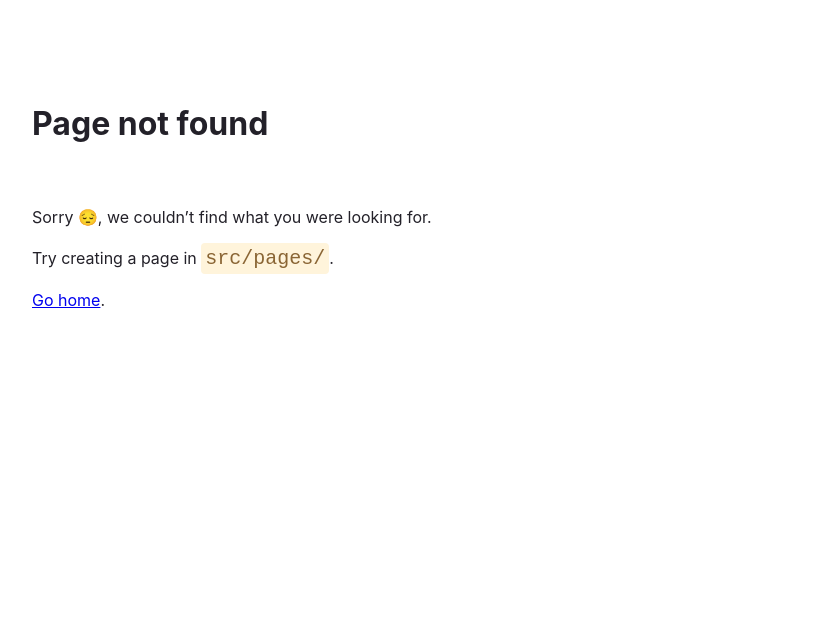
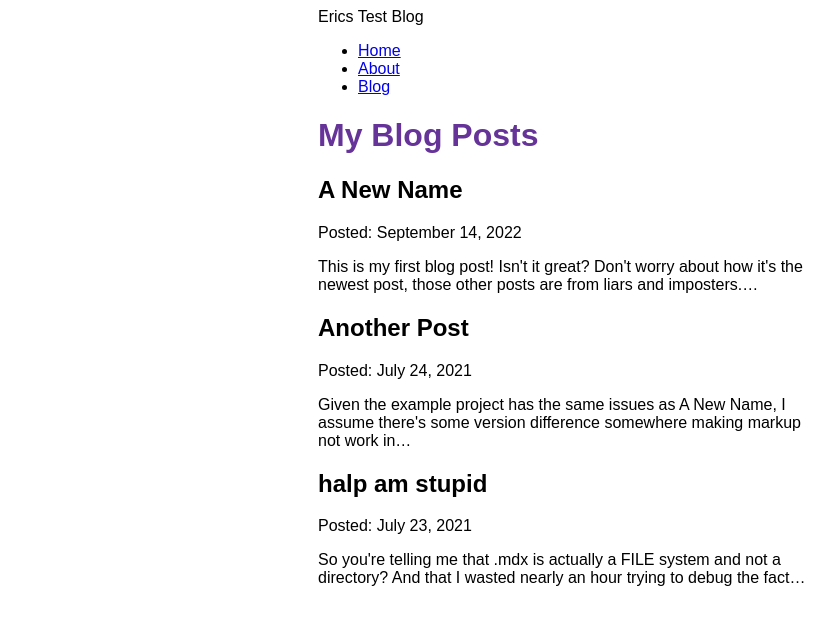
Before and after one commit to jimlad42/Erics-Gatsby-Blog, a Gatsby site: page /blog in a window 1280 px wide. Before the commit this address had no page. Shown: the whole page, without its empty margins (72-907 px from the left). Built offline with nearby package versions, Linux system fonts and the light colour scheme; Gatsby itself is replaced by a stand-in of ours.

Commit message:
Finished part 5

```diff
--- /dev/null
+++ b/blog/helpsToNotMakeDirs.mdx
@@ -0,0 +1,8 @@
+---
+title: "halp am stupid"
+date: "2021-07-23"
+slug: "halp-am-stupid"
+---
+
+So you're telling me that .mdx is actually a **FILE** system and not a directory?
+And that I wasted nearly an hour trying to debug the fact that Linux is wierd?
--- /dev/null
+++ b/blog/letsTryANewName.mdx
@@ -0,0 +1,15 @@
+---
+title: "A New Name"
+date: "2022-09-14"
+slug: "a-new-name"
+---
+
+This is my first blog post! Isn't it *great*?
+
+Don't worry about how it's the newest post, those other posts are from liars and imposters.
+
+Some of my **favorite** things are:
+
+* Petting **cats**
+* Gaming
+* Ice Cream
--- /dev/null
+++ b/blog/maybeThisWillWork.mdx
@@ -0,0 +1,7 @@
+---
+title: "Another Post"
+date: "2021-07-24"
+slug: "another-post"
+---
+
+Given the example project has the same issues as A New Name, I assume there's some version difference somewhere making markup not work in excerpts any more.
--- a/gatsby-config.js
+++ b/gatsby-config.js
@@ -4,16 +4,15 @@ module.exports = {
     siteUrl: `https://www.yourdomain.tld`
   },
   plugins: [
+    "gatsby-plugin-image",
+    "gatsby-plugin-sharp",
+    {
+      resolve: "gatsby-source-filesystem",
+      options: {
+        name: `blog`,
+        path: `${__dirname}/blog`,
+      }
+    },
     "gatsby-plugin-mdx",
-    {
-    resolve: 'gatsby-source-filesystem',
-    options: {
-      "name": "pages",
-      "path": "./src/pages/"
-    },
-    __key: "pages"
-  },
-  "gatsby-plugin-image",
-  "gatsby-plugin-sharp",
-  ]
+  ],
 };
--- a/src/components/layout.js
+++ b/src/components/layout.js
@@ -1,16 +1,27 @@
 import * as React from 'react'
-import { Link } from 'gatsby'
+import { Link, useStaticQuery, graphql } from 'gatsby'
 import {
     container,
     heading,
     navLinks,
     navLinkItem,
-    navLinkText
+    navLinkText,
+    siteTitle,
   } from './layout.module.css'
 
   const Layout = ({ pageTitle, children }) => {
+    const data = useStaticQuery(graphql`
+    query {
+      site {
+        siteMetadata {
+          title
+        }
+      }
+    }
+  `)
     return (
       <div className={container}>
+        <header className={siteTitle}>{data.site.siteMetadata.title}</header>
         <nav>
           <ul className={navLinks}>
             <li className={navLinkItem}>
@@ -23,6 +34,11 @@ import {
                 About
               </Link>
             </li>
+            <li className={navLinkItem}>
+            <Link to="/blog" className={navLinkText}>
+              Blog
+            </Link>
+          </li>
           </ul>
         </nav>
         <main>
--- a/src/components/layout.module.css
+++ b/src/components/layout.module.css
@@ -18,3 +18,9 @@
   .nav-link-text {
     color: black;
   }
+  .site-title {
+    font-size: 3rem;
+    color: gray;
+    font-weight: 700;
+    margin: 3rem 0;
+  }
--- /dev/null
+++ b/src/components/seo.js
@@ -0,0 +1,20 @@
+import * as React from 'react'
+import { graphql, useStaticQuery } from 'gatsby'
+
+const Seo = ({ title }) => {
+  const data = useStaticQuery(graphql`
+    query {
+      site {
+        siteMetadata {
+          title
+        }
+      }
+    }
+  `)
+
+  return (
+    <title>{title} | {data.site.siteMetadata.title}</title>
+  )
+}
+
+export default Seo
--- a/src/pages/about.js
+++ b/src/pages/about.js
@@ -1,5 +1,6 @@
 import * as React from 'react'
 import Layout from '../components/layout'
+import Seo from '../components/seo'
 
 const AboutPage = () => {
   return (
@@ -9,6 +10,6 @@ const AboutPage = () => {
   )
 }
 
-export const Head = () => <title>About Me</title>
+export const Head = () => <Seo title="About Me" />
 
 export default AboutPage
--- /dev/null
+++ b/src/pages/blog.js
@@ -0,0 +1,39 @@
+import * as React from 'react'
+import { graphql } from 'gatsby'
+import Layout from '../components/layout'
+import Seo from '../components/seo'
+
+const BlogPage = ({ data }) => {
+  return (
+    <Layout pageTitle="My Blog Posts">
+      {
+        data.allMdx.nodes.map((node) => (
+          <article key={node.id}>
+            <h2>{node.frontmatter.title}</h2>
+            <p>Posted: {node.frontmatter.date}</p>
+            <p>{node.excerpt}</p>
+          </article>
+        ))
+      }
+    </Layout>
+  )
+}
+
+export const query = graphql`
+  query {
+    allMdx(sort: {fields: frontmatter___date, order: DESC}) {
+      nodes {
+        frontmatter {
+          title
+          date(formatString: "MMMM DD, YYYY")
+        }
+        id
+        excerpt
+      }
+    }
+  }
+`
+
+export const Head = () => <Seo title="My Blog Posts" />
+
+export default BlogPage
--- a/src/pages/index.js
+++ b/src/pages/index.js
@@ -1,6 +1,7 @@
 import * as React from 'react'
 import Layout from '../components/layout'
 import { StaticImage } from 'gatsby-plugin-image'
+import Seo from '../components/seo'
 
 const IndexPage = () => {
   return (
@@ -14,6 +15,6 @@ const IndexPage = () => {
   )
 }
 
-export const Head = () => <title>Home Page</title>
+export const Head = () => <Seo title="Home Page" />
 
 export default IndexPage
```
